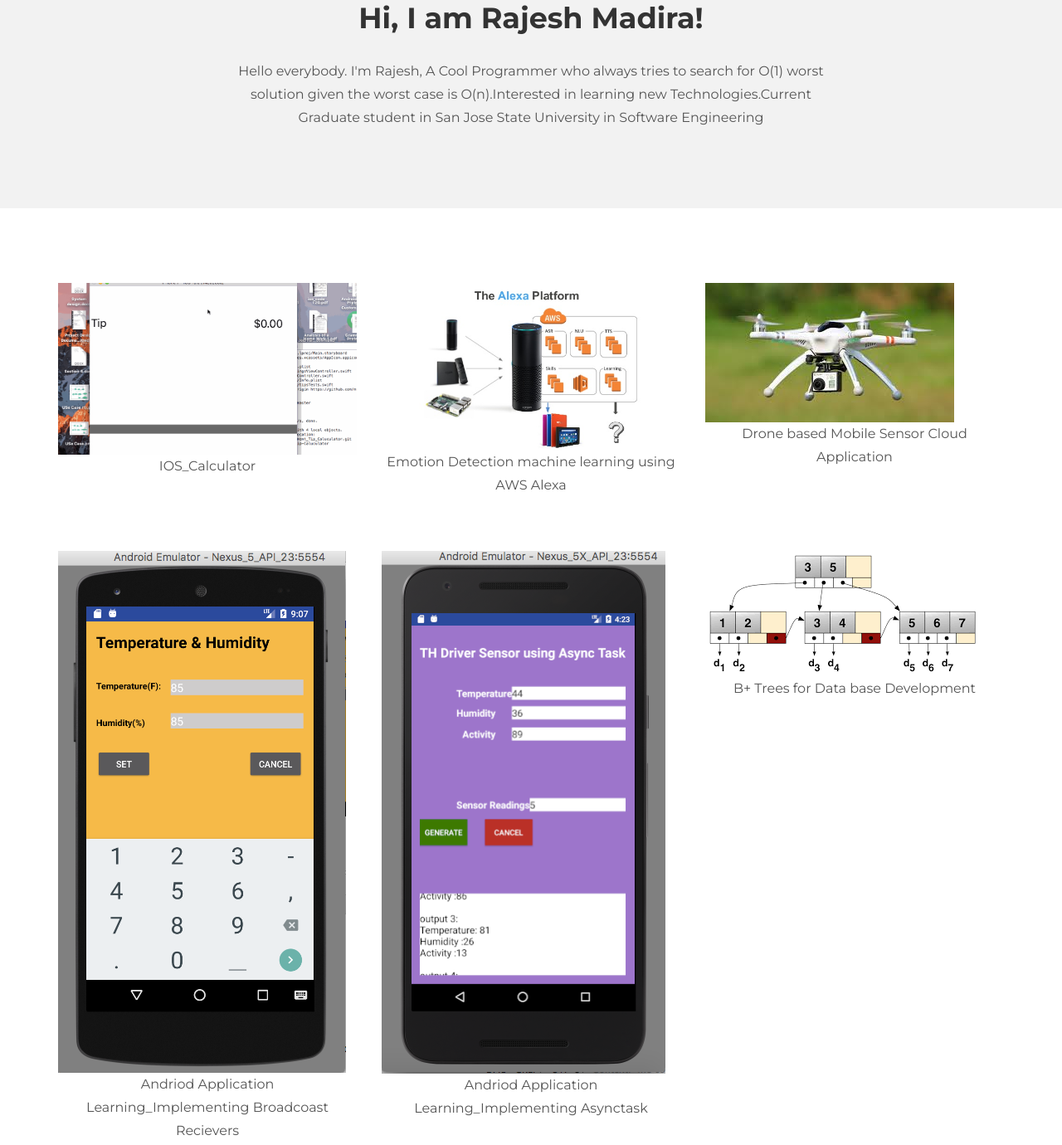
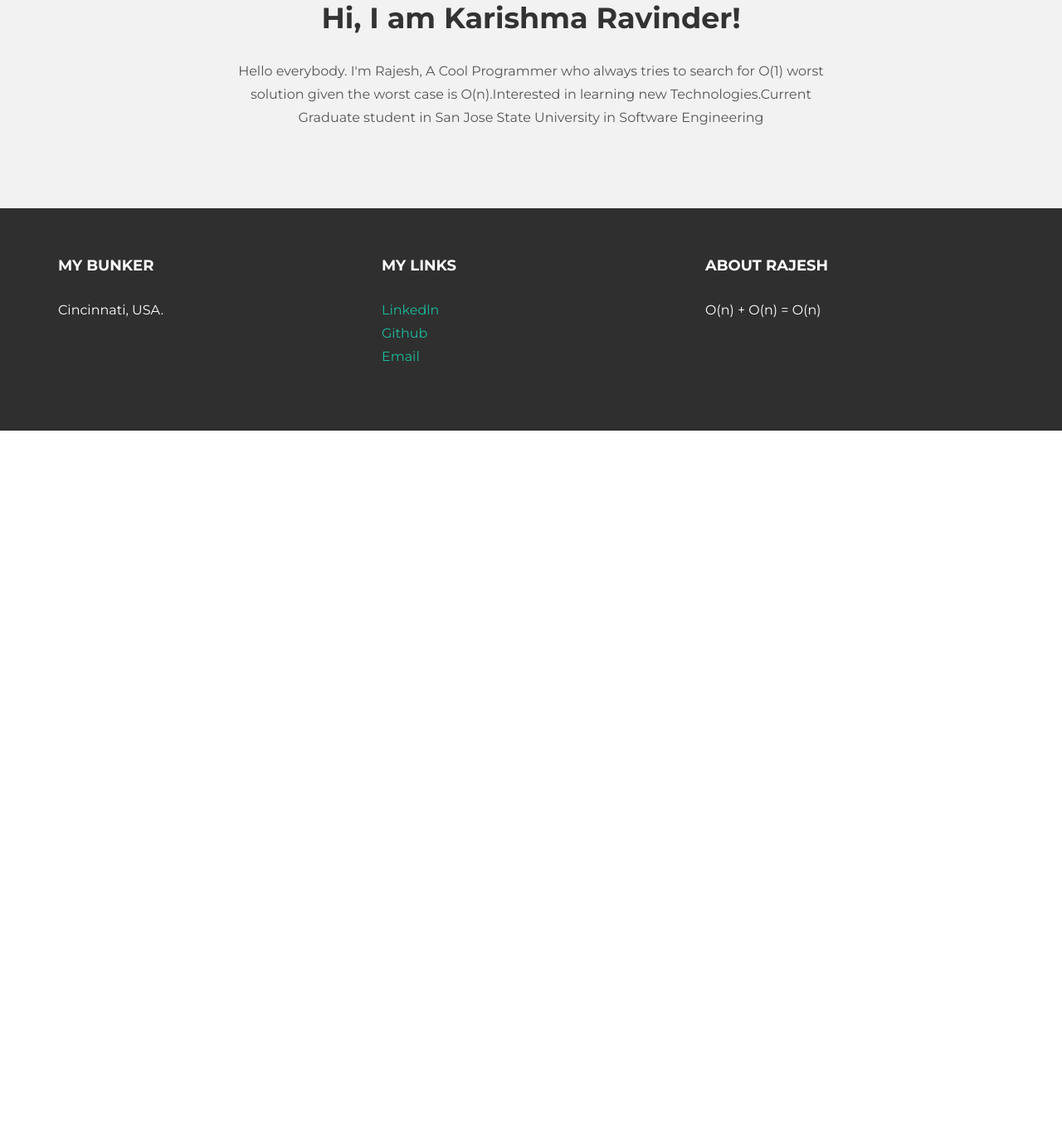
Before and after one commit to Karishmagaddam/Karishmagaddam.github.io, a plain HTML site: page index.html in a window 1280 px wide. Shown: the part 625-2005 px from the top of the page at 83% size. After the commit the page ends 1144 px from the top, so only its background shows below. Drawn offline with nearby package versions, Linux system fonts and the light colour scheme.

Commit message:
Update index.html

```diff
--- a/index.html
+++ b/index.html
@@ -58,7 +58,7 @@
       <div class="row">
         <div class="col-lg-8 col-lg-offset-2 centered">
           <img class="img-circle" src="assets/img/rajesh_pic.jpg" alt="Rajesh">
-          <h1>Hi, I am Rajesh Madira!</h1>
+          <h1>Hi, I am Karishma Ravinder!</h1>
           <p>Hello everybody. I'm Rajesh, A Cool Programmer who always tries to search for O(1) worst solution given the worst case is O(n).Interested in learning new Technologies.Current Graduate student in San Jose State University in Software Engineering </p>
 
 
@@ -70,38 +70,6 @@
 
   <!-- +++++ Projects Section +++++ -->
 
-  <div class="container pt">
-    <div class="row mt centered">
-      <div class="col-lg-4">
-        <a class="zoom green" href="work01.html"><img class="img-responsive" src="assets/img/portfolio/ios_app_cal.gif" alt="" /></a>
-        <p>IOS_Calculator</p>
-      </div>
-      <div class="col-lg-4">
-        <a class="zoom green" href="alexa.html"><img class="img-responsive" src="assets/img/portfolio/Alexa.jpg" alt="" /></a>
-        <p>Emotion Detection machine learning using AWS Alexa</p>
-      </div>
-      <div class="col-lg-4">
-        <a class="zoom green" href="drone.html"><img class="img-responsive" src="assets/img/portfolio/drone.jpeg" alt="" /></a>
-        <p>Drone based Mobile Sensor Cloud Application</p>
-      </div>
-    </div><!-- /row -->
-    <div class="row mt centered">
-      <div class="col-lg-4">
-        <a class="zoom green" href="work01.html"><img class="img-responsive" src="assets/img/portfolio/broadcast.png" alt="" /></a>
-        <p>Andriod Application Learning_Implementing Broadcoast Recievers</p>
-      </div>
-      <div class="col-lg-4">
-        <a class="zoom green" href="work01.html"><img class="img-responsive" src="assets/img/portfolio/asynctask.png" alt="" /></a>
-        <p>Andriod Application Learning_Implementing Asynctask</p>
-      </div>
-      <div class="col-lg-4">
-        <a class="zoom green" href="boing.html"><img class="img-responsive" src="assets/img/portfolio/boing.png" alt="" /></a>
-        <p>B+ Trees for Data base Development</p>
-      </div>
-    </div><!-- /row -->
-  </div><!-- /container -->
-
-
   <!-- +++++ Footer Section +++++ -->
 
   <div id="footer">
@@ -110,18 +78,16 @@
         <div class="col-lg-4">
           <h4>My Bunker</h4>
           <p>
-            3rd Street San Jose,<br/>
-            +1 (669)-377-5625 , <br/>
-            California, USA.
+            Cincinnati, USA.
           </p>
         </div><!-- /col-lg-4 -->
 
         <div class="col-lg-4">
           <h4>My Links</h4>
           <p>
-            <a href="https://www.linkedin.com/in/rajesh-madira/">Linkedln</a><br/>
-            <a href="https://github.com/mrajesh971">Github</a><br/>
-            <a href="mailto:rajesh.madira@sjsu.edu">Email</a>
+            <a href="https://www.linkedin.com/in/karishma-gaddam-6ab3b511a/">Linkedln</a><br/>
+            <a href="https://github.com/Karishmagaddam">Github</a><br/>
+            <a href="mailto:kgaddam09@gmail.com">Email</a>
           </p>
         </div><!-- /col-lg-4 -->
 
```
